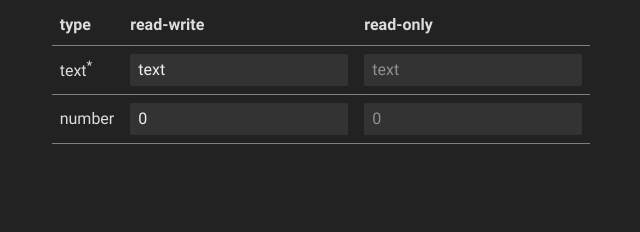
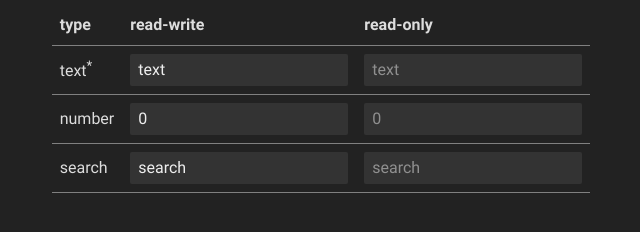
Before and after one commit to koffeine/kss, a website built with Vite: page index.html in a window 1280 px wide. Shown: the part 118-350 px from the top of the page, without its empty margins (319-959 px from the left). Built offline with nearby package versions, Linux system fonts and the light colour scheme.

Commit message:
Added input[type=search] element

```diff
--- a/index.html
+++ b/index.html
@@ -33,6 +33,11 @@
 						<td><input type="number" value="0"></td>
 						<td><input type="number" value="0" readonly></td>
 					</tr>
+					<tr>
+						<td>search</td>
+						<td><input type="search" value="search"></td>
+						<td><input type="search" value="search" readonly></td>
+					</tr>
 				</tbody>
 			</table>
 		</main>
--- /dev/null
+++ b/src/elements/input.search.css
@@ -0,0 +1,14 @@
+input[type=search]::-webkit-search-cancel-button {
+	-webkit-appearance: none;
+	align-self: center;
+	width: 0.75em;
+	height: 0.75em;
+	margin: 0 0.125em 0 0.5em;
+	background-image: url(../images/search-cancel-button.svg);
+	cursor: pointer;
+	display: none;
+}
+
+input[type=search]:read-write:hover::-webkit-search-cancel-button {
+	display: block;
+}
--- a/src/index.css
+++ b/src/index.css
@@ -5,3 +5,4 @@
 @import url(./elements/a.css);
 @import url(./elements/input.css);
 @import url(./elements/input.number.css);
+@import url(./elements/input.search.css);
--- a/src/variables.css
+++ b/src/variables.css
@@ -6,5 +6,5 @@
 	--form-background-color: #333333;
 	--form-read-only-color: #909090;
 	--form-foreground-color: #eeeeee;
-	--form-accent-color: #4f46e5;
+	--form-accent-color: #4f46e5; /* images/search-cancel-button.svg  */
 }
```
Also changed, not shown: package.json (+4 -4 lines), src/images/search-cancel-button.svg (added).
